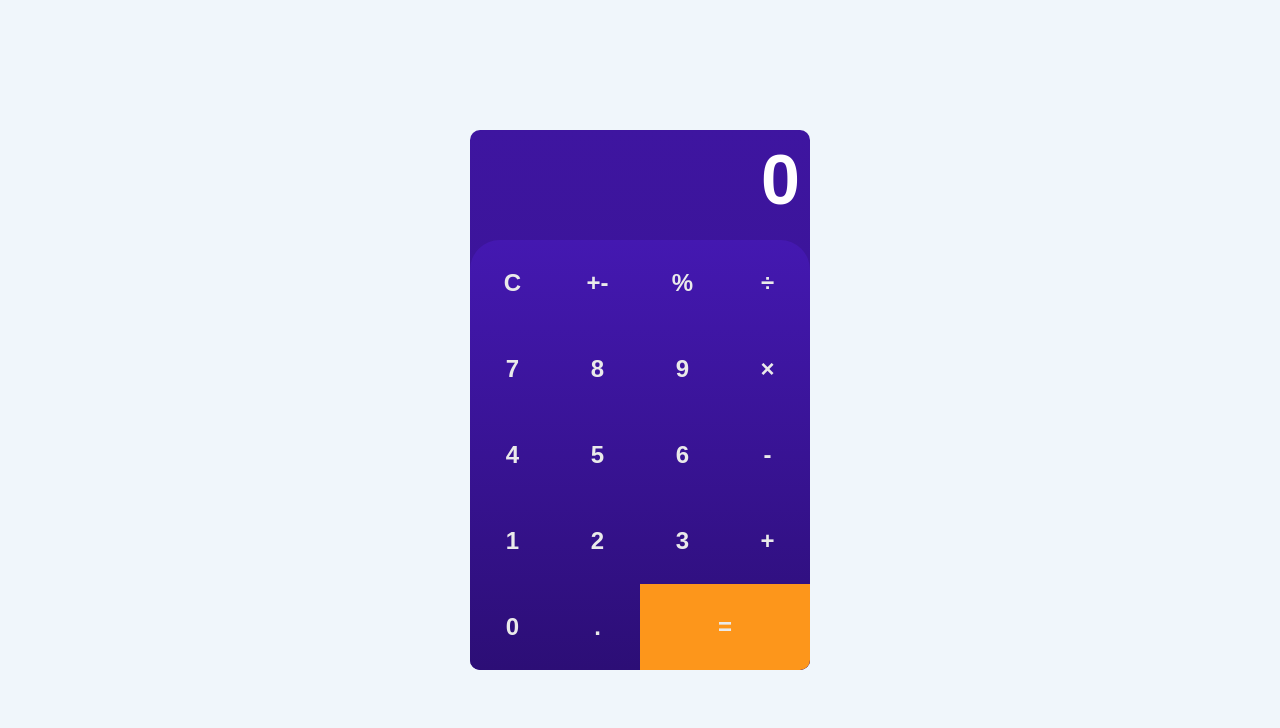
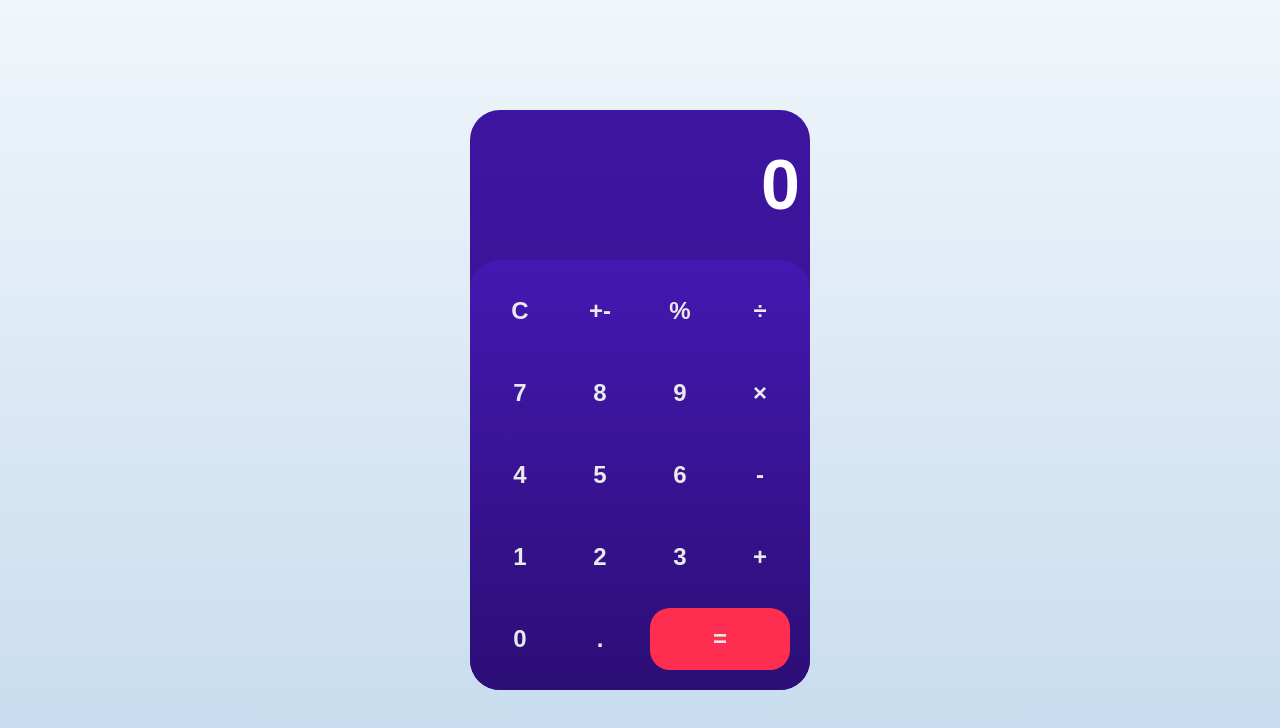
Before and after one commit to Barez001159544/calculator, a React (Create React App) app: page / in a window 1280 px wide. Shown: the top 728 px of the page. Built offline with nearby package versions, Linux system fonts and the light colour scheme.

Commit message:
Design is pretty much bettr

```diff
--- a/src/Components/Calculator/Calculator.css
+++ b/src/Components/Calculator/Calculator.css
@@ -4,21 +4,21 @@
   display: flex;
   align-items: center;
   justify-content: center;
-  background-image: linear-gradient(#f0f6fb, #f0f6fb);
+  background-image: linear-gradient(#f0f6fb, #c5daee);
 }
 
 .wrapper {
   width: 340px;
-  height: 540px;
+  height: 580px;
   /* padding: 10px; */
-  border-radius: 10px;
+  border-radius: 30px;
   background-image: linear-gradient(#3e15a0, #35128b);
 }
 
 .screen {
-  height: 100px;
+  height: 150px;
   width: 100%;
-  margin-bottom: 10px;
+  /* margin-bottom: 10px; */
   padding: 0 10px;
   background-color: transparent;
   border-radius: 10px;
@@ -44,15 +44,16 @@
 }
 
 .buttonBox {
-  width: 100%;
-  height: calc(100% - 110px);
+  width: calc(100% - 40px);
+  height: 390px;
+  padding: 20px;
   display: grid;
   grid-template-columns: repeat(4, 1fr);
   grid-template-rows: repeat(5, 1fr);
-  border-radius: 50px;
+  /* border-radius: 50px; */
   background-image: linear-gradient(#4418b1, #2c0e76);
-  border-radius: 30px 30px 10px 10px;
-  /* grid-gap: 10px; */
+  border-radius: 30px;
+  grid-gap: 20px;
 }
 
 button {
@@ -62,7 +63,7 @@ button {
   color: #eaeaea;
   font-weight: bold;
   cursor: pointer;
-  /* border-radius: 10px; */
+  border-radius: 10px;
   outline: none;
 }
 
@@ -72,10 +73,10 @@ button:hover {
 
 .equals {
   grid-column: 3 / 5;
-  border-radius: 0 0 10px 0;
-  background-color: #fd961b;
+  border-radius: 20px;
+  background-color: #ff2e50;
 }
 
 .equals:hover {
-  background-color: #ff2e50;
+  background-color: #fd961b;
 }
--- a/src/index.css
+++ b/src/index.css
@@ -5,6 +5,7 @@
 }
 
 body {
+  margin: 0;
   height: 100vh;
   display: flex;
   align-items: center;
```
